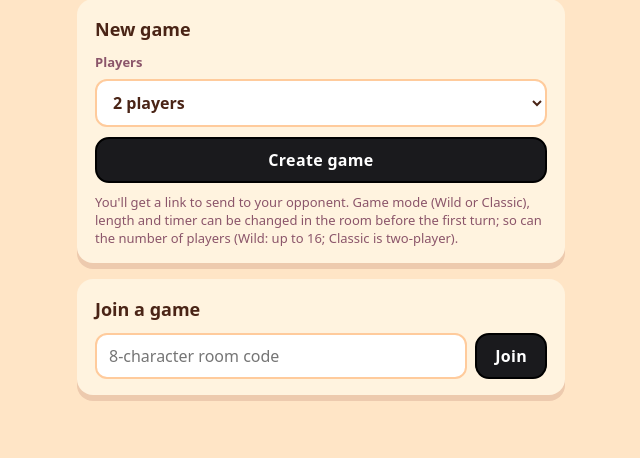
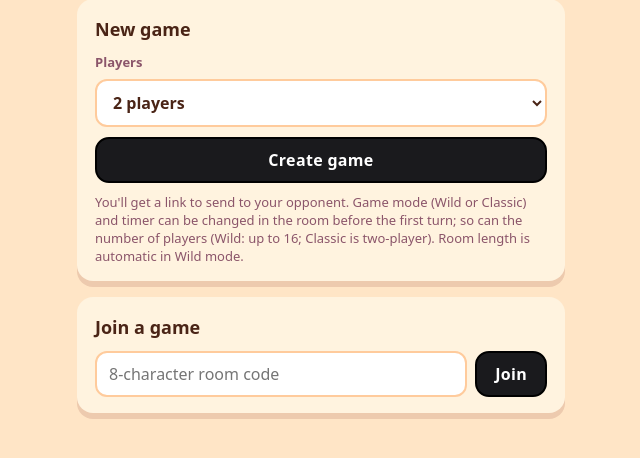
Before and after one commit to IsoRisu/scrabble, a Flask app: page / in a window 1280 px wide. Shown: the part 141-599 px from the top of the page, without its empty margins (319-959 px from the left). Run offline with Flask 3, Linux system fonts and the light colour scheme.

Commit message:
Remove the dropdown room size menu from the start and make room size au…
Requested via Discord /repo task.

```diff
--- a/app.py
+++ b/app.py
@@ -81,7 +81,7 @@ def create_room():
 
     An optional JSON body may preselect the settings:
     {"mode": "wild"|"classic", "length": "short"|"medium"|"full", "timer": "off"|"30s"|...,
-    "max_players": 2-16}. A player count without a length picks the shortest length that fits.
+    "max_players": 2-16}. In wild mode, room length is automatic based on max_players.
     Anything left out uses the default (Wild, medium, no timer). Either player can
     still change the settings inside the room until the first turn is played.
     """
@@ -115,11 +115,15 @@ def create_room():
         except GameError as exc:
             return jsonify(error=str(exc)), 400
         options["max_players"] = payload["max_players"]
-        if "length" not in options:  # no length chosen: use the shortest one that fits everybody's rack
-            options["length"] = length_for_players(payload["max_players"], DEFAULT_LENGTH)
+    mode = options.get("mode", DEFAULT_MODE)
+    max_players = options.get("max_players", DEFAULT_PLAYERS)
+    if mode == "wild":
+        options["length"] = length_for_players(max_players, DEFAULT_LENGTH)
+    elif "length" not in options:
+        options["length"] = DEFAULT_LENGTH
     if "max_players" in options or "length" in options:
         try:
-            check_capacity(options.get("length", DEFAULT_LENGTH), options.get("max_players", 2))
+            check_capacity(options.get("length", DEFAULT_LENGTH), max_players)
         except GameError as exc:  # the caller asked for an impossible combination
             return jsonify(error=str(exc)), 400
     if payload.get("language") is not None:
--- a/game/room.py
+++ b/game/room.py
@@ -397,7 +397,6 @@ class Room:
             raise GameError("Auto-expand must be on or off.")
         if expand_margin is not None:
             check_expand_margin(expand_margin)
-        length_arg = length
         mode = mode or self.mode
         length = length or self.length
         timer = timer or self.timer
@@ -407,10 +406,10 @@ class Room:
         if max_players is None and mode == "classic" and new_max != 2:
             new_max = 2  # classic is two-player only
         check_players(mode, new_max)
-        auto_length = None
-        if length_arg is None and new_max * RACK_SIZE > LENGTHS[length]:
-            # The player count outgrew the bag and no length was chosen: pick one that fits.
-            auto_length = length = length_for_players(new_max, length)
+        if mode == "wild":
+            length = length_for_players(new_max, length)
+        elif length is None and length_arg is None:
+            pass
         check_capacity(length, new_max)
         if new_max != self.max_players and self.status != "waiting":
             raise GameError("The number of players can only be changed before the game starts.")
@@ -446,8 +445,6 @@ class Room:
             f"{player.name} set the game to {label} scoring, {length} length "
             f"({LENGTHS[length]} tiles), {clock}, {grow}, {self.max_players} players, language {language}.",
         )
-        if auto_length:
-            self._log("system", f"The game length was raised to {length} so every player gets a full rack.")
         self.maybe_start()  # lowering the player count may make the room full
 
     # ---- players -----------------------------------------------------
--- a/static/app.js
+++ b/static/app.js
@@ -487,6 +487,10 @@
         const modeSel = h('select', { 'aria-label': 'Scoring' }, config.modes.map((m) => option(m, modeLabel(m))));
         const lengthSel = h('select', { 'aria-label': 'Length' },
           Object.keys(config.lengths).map((l) => option(l, lengthText(l))));
+        const lengthField = h('div', { class: 'field' }, h('span', { text: 'Length' }), lengthSel);
+        const updateLengthVisibility = () => {
+          lengthField.style.display = modeSel.value === 'wild' ? 'none' : 'block';
+        };
         const timerSel = h('select', { 'aria-label': 'Timer' },
           Object.keys(config.timers).map((t) => option(t, timerText(t))));
         const autoCheckChk = h('input', { type: 'checkbox', checked: S.auto_check !== undefined ? S.auto_check : (S.mode === 'wild') });
@@ -530,7 +534,8 @@
         const updateAutoCheckVisibility = () => {
           autoCheckRow.style.display = modeSel.value === 'classic' ? 'block' : 'none';
         };
-        modeSel.addEventListener('change', () => { showHelp(); syncPlayers(); updateAutoCheckVisibility(); });
+        modeSel.addEventListener('change', () => { showHelp(); syncPlayers(); updateAutoCheckVisibility(); updateLengthVisibility(); });
+        updateLengthVisibility();
         autoCheckChk.addEventListener('change', syncPlayers);
         showHelp();
         updateAutoCheckVisibility();
@@ -559,7 +564,7 @@
           field('Scoring', modeSel), help,
           autoCheckRow,
           ...(S.status === 'waiting' ? [field('Players', playersSel)] : []),
-          field('Length', lengthSel),
+          lengthField,
           field('Timer', timerSel),
           ...(languages.length > 1 ? [field('Language', languageSel)] : []),
           h('div', { class: 'actions' },
--- a/templates/index.html
+++ b/templates/index.html
@@ -31,7 +31,7 @@
       </label>
       <button id="create-btn" class="btn btn-primary btn-wide" type="button">Create game</button>
       <p id="create-error" class="form-error" role="alert" hidden></p>
-      <p class="hint">You'll get a link to send to your opponent. Game mode (Wild or Classic), length and timer can be changed in the room before the first turn; so can the number of players (Wild: up to 16; Classic is two-player).</p>
+      <p class="hint">You'll get a link to send to your opponent. Game mode (Wild or Classic) and timer can be changed in the room before the first turn; so can the number of players (Wild: up to 16; Classic is two-player). Room length is automatic in Wild mode.</p>
     </section>
 
     <section class="card">
```
Also changed, not shown: tests/test_game.py (+13 -0 lines).
